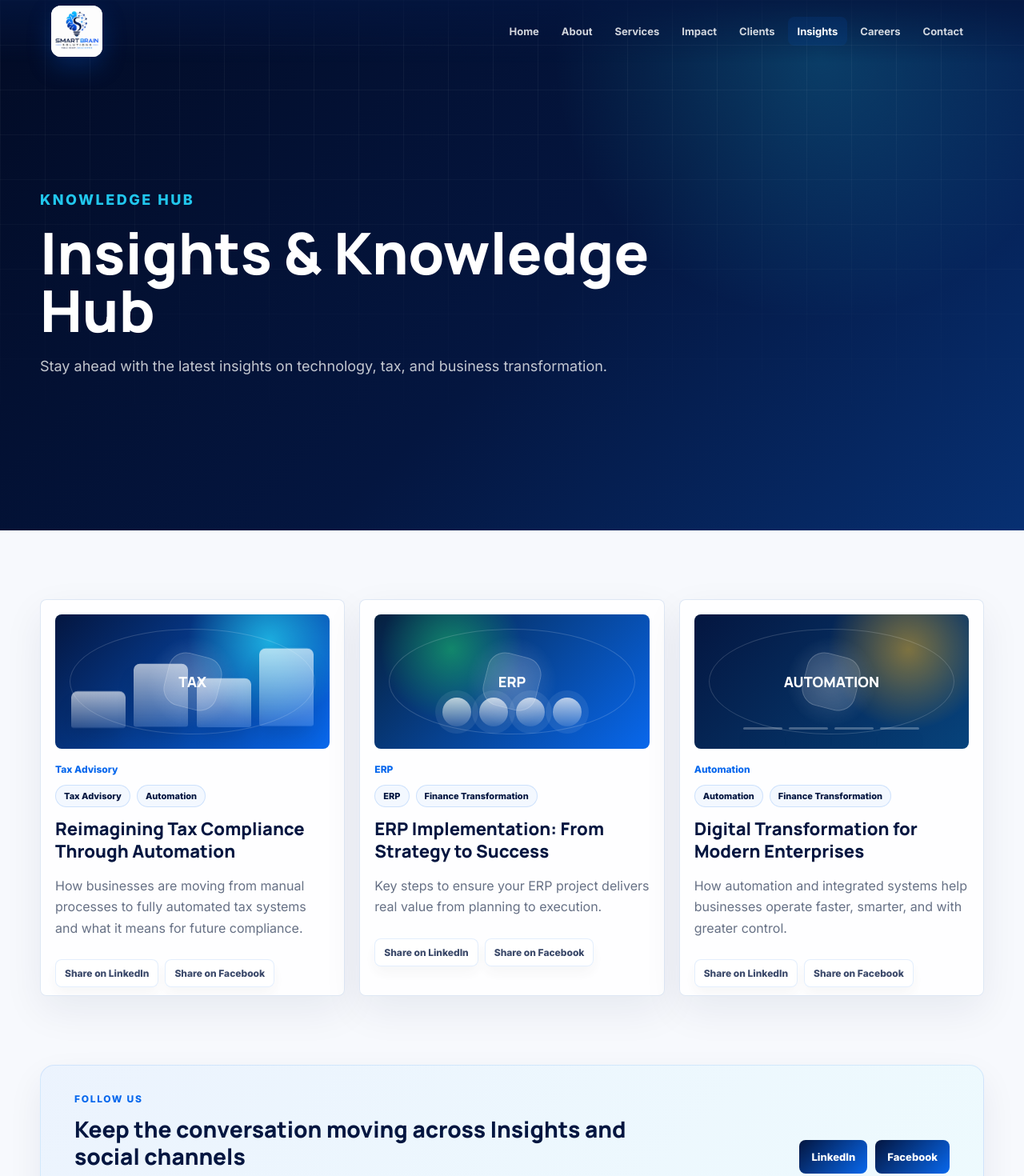
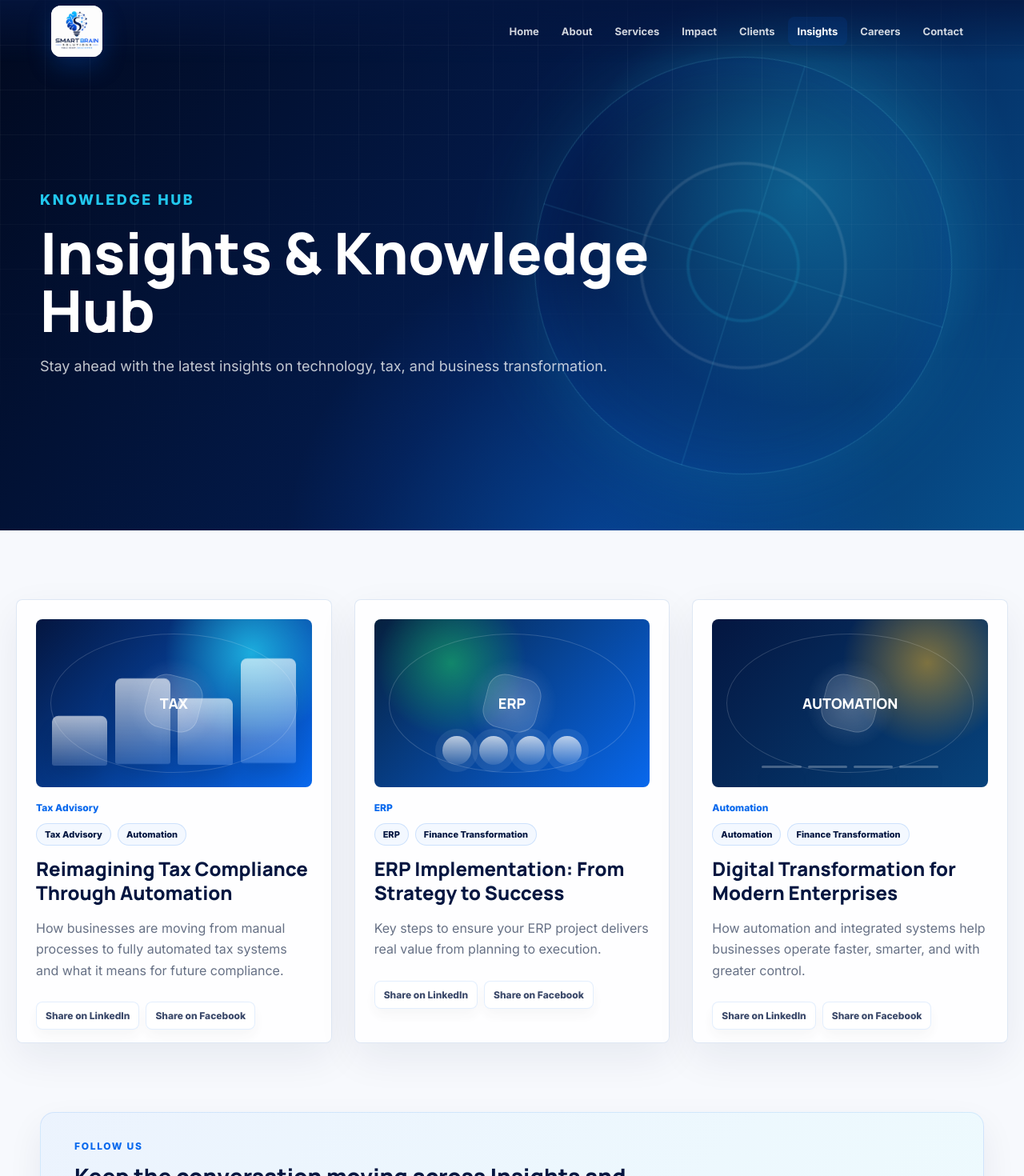
Before and after one commit to mazhardev/sbs-next, a Next.js app: page /insights in a window 1280 px wide. Shown: the top 1470 px of the page at 80% size. Built offline with nearby package versions, Linux system fonts and the light colour scheme.

Commit message:
feat: enhance Insights page with new styling and layout adjustments

```diff
--- a/app/components/Sections.js
+++ b/app/components/Sections.js
@@ -2,9 +2,9 @@ import Link from "next/link";
 import { clients, industries, insights, leaders, metrics, outcomes, services, site } from "../data";
 import AnimatedMetricGrid from "./AnimatedMetricGrid";
 
-export function PageHero({ eyebrow, title, subtitle }) {
+export function PageHero({ eyebrow, title, subtitle, className = "" }) {
   return (
-    <section className="pageHero">
+    <section className={`pageHero ${className}`.trim()}>
       <div className="sectionShell">
         {eyebrow && <p className="eyebrow">{eyebrow}</p>}
         <h1>{title}</h1>
--- a/app/globals.css
+++ b/app/globals.css
@@ -1327,13 +1327,29 @@ main { overflow: hidden; }
 }
 
 .insightsGrid { grid-template-columns: repeat(3, 1fr); }
+.insightsContent { width: min(1280px, calc(100% - 40px)); }
+.insightsContent .insightsGrid { gap: 28px; }
+.insightsContent .blogCard { padding: 24px; }
+.insightsContent .blogVisual { height: 210px; }
+.insightsContent .blogCard h3 { font-size: 24px; }
 .blogCard {
+  position: relative;
   overflow: hidden;
   padding: 18px;
-  transition: transform .26s ease, box-shadow .26s ease, border-color .26s ease;
+  transition: transform .36s cubic-bezier(.2,.8,.2,1), box-shadow .36s ease, border-color .36s ease;
   animation-delay: var(--card-delay, 0ms);
 }
-.blogCard:hover .blogVisual { transform: scale(1.025); }
+.blogCard::after {
+  content: "";
+  position: absolute;
+  inset: 0;
+  pointer-events: none;
+  background: linear-gradient(115deg, transparent 30%, rgba(255,255,255,.58) 48%, transparent 66%);
+  transform: translateX(-120%);
+  transition: transform .7s ease;
+}
+.blogCard:hover::after { transform: translateX(120%); }
+.blogCard:hover .blogVisual { transform: scale(1.045); }
 .blogCard:hover .shareActions { opacity: 1; transform: translateY(0); }
 .blogVisual {
   position: relative;
@@ -1693,6 +1709,35 @@ main { overflow: hidden; }
 .pageHero h1 { max-width: 900px; color: white; font-size: clamp(42px, 6vw, 72px); line-height: 1; }
 .pageHero p { max-width: 780px; color: rgba(255,255,255,.76); font-size: 18px; }
 .pageHero .eyebrow { color: var(--cyan); }
+.insightsHero {
+  overflow: hidden;
+  background:
+    radial-gradient(circle at 78% 36%, rgba(33,199,237,.34), transparent 25%),
+    radial-gradient(circle at 58% 105%, rgba(8,104,237,.34), transparent 38%),
+    linear-gradient(125deg, #01091f 0%, #031b4c 52%, #07518e 100%);
+}
+.insightsHero::before {
+  content: "";
+  position: absolute;
+  z-index: 0;
+  width: 520px;
+  height: 520px;
+  right: 7%;
+  top: 50%;
+  border: 1px solid rgba(91,226,255,.22);
+  border-radius: 50%;
+  background:
+    radial-gradient(circle at 50% 50%, transparent 0 18%, rgba(33,199,237,.14) 18.5% 19%, transparent 19.5% 34%, rgba(255,255,255,.1) 34.5% 35%, transparent 35.5%),
+    linear-gradient(90deg, transparent 49.8%, rgba(91,226,255,.16) 50%, transparent 50.2%),
+    linear-gradient(transparent 49.8%, rgba(91,226,255,.16) 50%, transparent 50.2%);
+  box-shadow: 0 0 90px rgba(33,199,237,.16), inset 0 0 70px rgba(8,104,237,.12);
+  transform: translateY(-50%) rotate(-12deg);
+  animation: insightOrbit 18s linear infinite;
+}
+@keyframes insightOrbit {
+  from { transform: translateY(-50%) rotate(-12deg); }
+  to { transform: translateY(-50%) rotate(348deg); }
+}
 
 .missionStack { display: grid; gap: 18px; }
 .serviceDetailStack { display: grid; gap: 22px; }
--- a/app/insights/page.js
+++ b/app/insights/page.js
@@ -9,11 +9,12 @@ export default function InsightsPage() {
   return (
     <>
       <PageHero
+        className="insightsHero"
         eyebrow="Knowledge Hub"
         title="Insights & Knowledge Hub"
         subtitle="Stay ahead with the latest insights on technology, tax, and business transformation."
       />
-      <section className="sectionShell">
+      <section className="sectionShell insightsContent">
         <InsightsGrid />
       </section>
       <SocialFollowSection />
```
